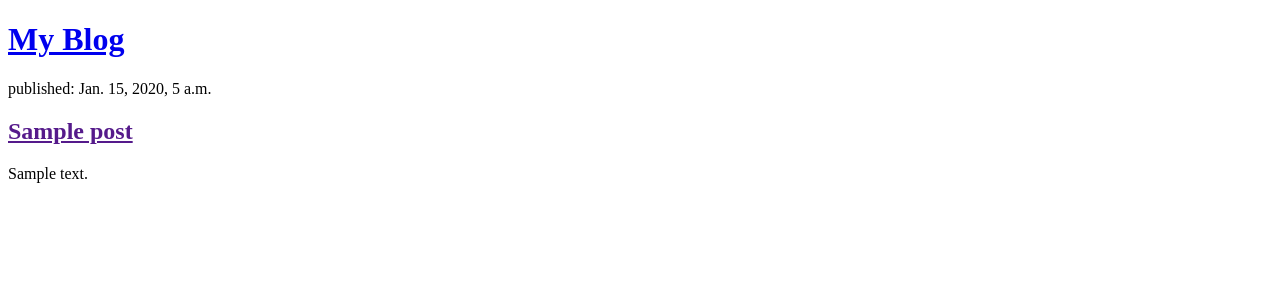
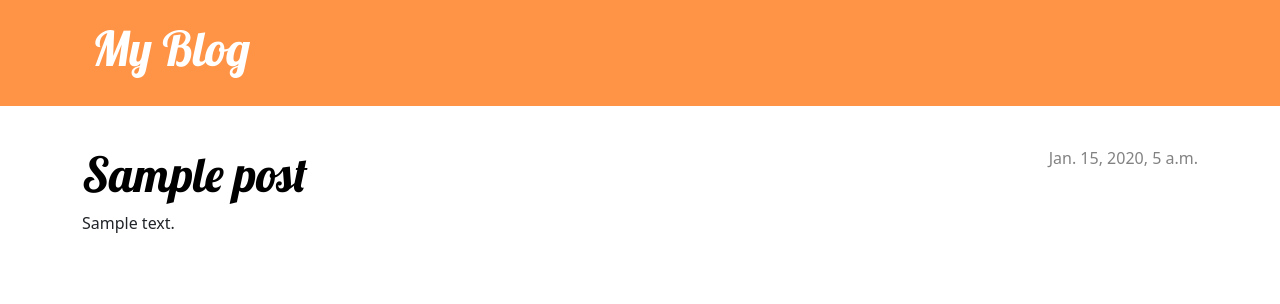
Before and after one commit to V-enis/blog-app, a Django app: page / in a window 1280 px wide. Shown: the top 304 px of the page. Run offline with Django 5.2, Linux system fonts and the light colour scheme; tables that the repository leaves empty hold one stand-in row (values such as "Sample post").

Commit message:
Add view and template for detailed blog post and CSS for site

```diff
--- /dev/null
+++ b/mysite/blog/static/css/blog.css
@@ -0,0 +1,79 @@
+h1 a, h2 a {
+    color: #ff7614;
+    font-family: 'Lobster';
+    font-size: 3rem;
+    text-decoration: none;
+}
+
+
+.page-header {
+    background-color: #ff9447;
+    margin-top: 0;
+    margin-bottom: 40px;
+    padding: 20px 20px 20px 40px;
+}
+
+.page-header h1,
+.page-header h1 a,
+.page-header h1 a:visited,
+.page-header h1 a:active {
+    color: #ffffff;
+    font-size: 36pt;
+    text-decoration: none;
+}
+
+h1,
+h2,
+h3,
+h4 {
+    font-family: 'Lobster', cursive;
+}
+
+.date {
+    color: #828282;
+}
+
+.save {
+    float: right;
+}
+
+.post-form textarea,
+.post-form input {
+    width: 100%;
+}
+
+.top-menu,
+.top-menu:hover,
+.top-menu:visited {
+    color: #ffffff;
+    float: right;
+    font-size: 26pt;
+    margin-right: 20px;
+}
+
+.post {
+    margin-bottom: 70px;
+}
+
+.post h2 a,
+.post h2 a:visited {
+    color: #000000;
+}
+
+.post > .date,
+.post > .actions {
+    float: right;
+}
+
+.btn-secondary,
+.btn-secondary:visited {
+    color: #C25100;
+    background: none;
+    border-color: #C25100;
+    margin-left: 15px;
+}
+
+.btn-secondary:hover {
+    color: #FFFFFF;
+    background-color: #C25100;
+}
--- /dev/null
+++ b/mysite/blog/templates/blog/base.html
@@ -0,0 +1,27 @@
+{% load static %}
+<!DOCTYPE html>
+<html lang="en">
+<head>
+    <meta charset="UTF-8">
+    <meta name="viewport" content="width=device-width, initial-scale=1.0">
+    <title>Blog</title>
+    <link rel="stylesheet" href="https://cdn.jsdelivr.net/npm/bootstrap@5.3.3/dist/css/bootstrap.min.css" integrity="sha384-QWTKZyjpPEjISv5WaRU9OFeRpok6YctnYmDr5pNlyT2bRjXh0JMhjY6hW+ALEwIH" crossorigin="anonymous">
+    <link rel="stylesheet" href="https://fonts.googleapis.com/css?family=Lobster&subset=latin,latin-ext">
+    <link rel="stylesheet" href="{% static 'css/blog.css' %}">
+</head>
+<body>
+    <header class="page-header">
+      <div class="container">
+          <h1><a href="/">My Blog</a></h1>
+      </div>
+    </header>
+    <main class="container">
+        <div class="row">
+            <div class="col">
+            {% block content %}
+            {% endblock %}
+            </div>
+        </div>
+    </main>
+</body>
+</html>
--- a/mysite/blog/templates/blog/post_list.html
+++ b/mysite/blog/templates/blog/post_list.html
@@ -1,21 +1,13 @@
-<!DOCTYPE html>
-<html lang="en">
-<head>
-    <meta charset="UTF-8">
-    <meta name="viewport" content="width=device-width, initial-scale=1.0">
-    <title>Blog</title>
-</head>
-<body>
-        <header>
-            <h1><a href="/">My Blog</a></h1>
-        </header>
+{% extends 'blog/base.html' %}
 
-        {% for post in posts %}
-            <article>
-                <time>published: {{ post.published_date }}</time>
-                <h2><a href="">{{ post.title }}</a></h2>
-                <p>{{ post.text|linebreaksbr }}</p>
-            </article>
-        {% endfor %}
-</body>
-</html>
+{% block content %}
+    {% for post in posts %}
+        <article class="post">
+            <time class="date">
+                {{ post.published_date }}
+            </time>
+            <h2><a href="{% url 'post_detail' pk=post.pk %}">{{ post.title }}</a></h2>
+            <p>{{ post.text|linebreaksbr }}</p>
+        </article>
+    {% endfor %}
+{% endblock %}
--- a/mysite/blog/urls.py
+++ b/mysite/blog/urls.py
@@ -3,4 +3,5 @@ from . import views
 
 urlpatterns = [
     path('', views.post_list, name='post_list'),
+    path('post/<int:pk>/', views.post_detail, name='post_detail')
 ]
--- a/mysite/blog/views.py
+++ b/mysite/blog/views.py
@@ -1,4 +1,4 @@
-from django.shortcuts import render
+from django.shortcuts import render, get_object_or_404
 from django.utils import timezone
 from .models import Post
 
@@ -7,3 +7,7 @@ from .models import Post
 def post_list(request):
     post = Post.objects.filter(published_date__lte=timezone.now()).order_by('published_date')
     return render(request, 'blog/post_list.html', {'posts': post})
+
+def post_detail(request, pk):
+    post = get_object_or_404(Post, pk=pk)
+    return render(request, 'blog/post_detail.html', {'post': post})
```
Also changed, not shown: mysite/blog/templates/blog/post_detail.html (added, +13 -0 lines).
